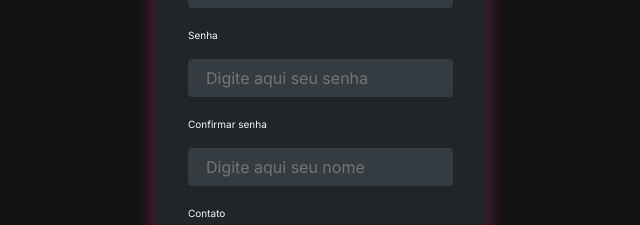
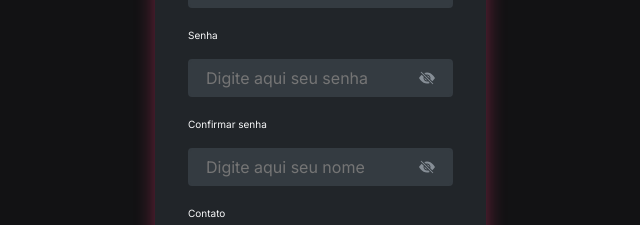
Before and after one commit to Kenzie-Academy-Brasil-Developers/react-entrega-s2-kenzie-hub-tiagokp97, a React (Create React App) app: page / in a window 1280 px wide. Shown: the part 332-557 px from the top of the page, without its empty margins (320-960 px from the left). Built offline with nearby package versions, Linux system fonts and the light colour scheme.

Commit message:
build: eye icon on the passwordInput at the register page

```diff
--- a/src/pages/Register/index.jsx
+++ b/src/pages/Register/index.jsx
@@ -11,6 +11,7 @@ import * as yup from "yup";
 import { yupResolver } from "@hookform/resolvers/yup";
 import api from "../../services/api";
 import { toast } from "react-toastify";
+import { FaEye } from "react-icons/fa";
 export default function Register({ authenticated }) {
   const schema = yup.object().shape({
     name: yup.string().required("Campo obrigatório!"),
@@ -108,11 +109,13 @@ export default function Register({ authenticated }) {
             placeholder="Digite aqui seu senha"
             type="password"
             name="password"
+            icon={FaEye}
             error={errors.password?.message}
           />
           <Input
             register={register}
             label="Confirmar senha"
+            icon={FaEye}
             type="password"
             placeholder="Digite aqui seu nome"
             name="passwordConfirm"
```
